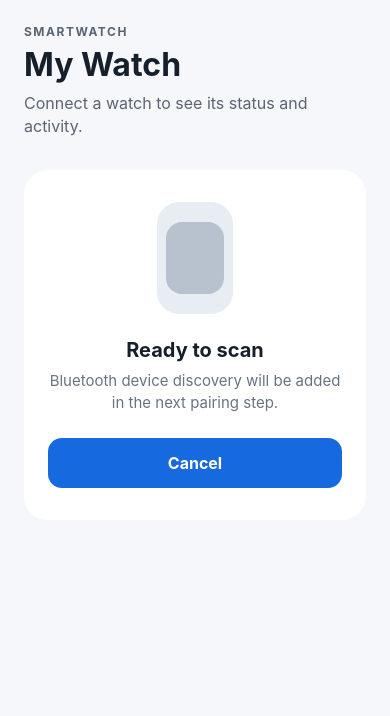
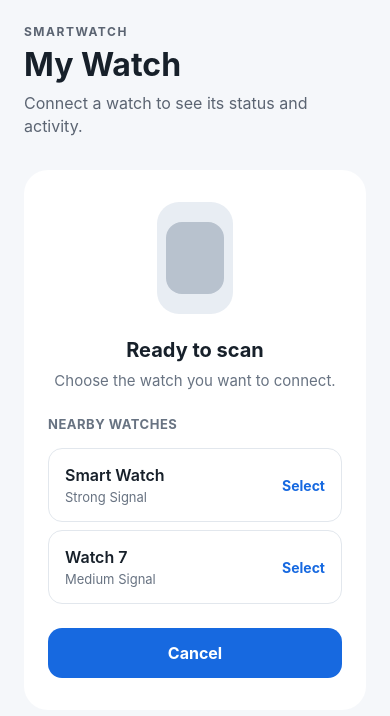
Before and after one commit to robertoteixeira/react-native-smartwatch, a React Native app: screen / in a window 390 px wide. Both pictures are taken after a click on the button "Pair a watch". Shown: the top 716 px of the page. Built offline with nearby package versions, Linux system fonts and the light colour scheme.

Commit message:
feat: add preview watch discovery results

```diff
--- a/App.tsx
+++ b/App.tsx
@@ -24,6 +24,25 @@ type PairingCardProps = {
   isPreparingToPair: boolean;
   onTogglePairing: () => void;
 }
+
+type DiscoveredWatch = {
+  id: string;
+  name: string;
+  signalStrength: 'strong' | 'medium' | 'weak';
+}
+
+const previewWatches: DiscoveredWatch[] = [
+  {
+    id: 'preview-watch-1',
+    name: 'Smart Watch',
+    signalStrength: 'strong',
+  },
+  {
+    id: 'preview-watch-2',
+    name: 'Watch 7',
+    signalStrength: 'medium',
+  },
+];
 
 function DashboardScreen() {
   const [isPreparingToPair, setIsPreparingToPair] = useState(false);
@@ -68,9 +87,26 @@ function PairingCard({
 
       <Text style={styles.cardDescription}>
         {isPreparingToPair
-          ? 'Bluetooth device discovery will be added in the next pairing step.'
+          ? 'Choose the watch you want to connect.'
           : 'Pair a compatible smartwatch to get started.'}
       </Text>
+
+      {isPreparingToPair && (
+        <View style={styles.deviceList}>
+          <Text style={styles.deviceListTitle}>Nearby watches</Text>
+
+          {previewWatches.map(watch => (
+            <View key={watch.id} style={styles.deviceRow}>
+              <View>
+                <Text style={styles.deviceName}>{watch.name}</Text>
+                <Text style={styles.deviceSignal}>{watch.signalStrength} signal</Text>
+              </View>
+
+              <Text style={styles.deviceAction}>Select</Text>
+            </View>
+          ))}
+        </View>
+      )}
 
       <Pressable
         accessibilityRole="button"
@@ -171,6 +207,44 @@ const styles = StyleSheet.create({
     fontSize: 16,
     fontWeight: '700',
   },
+  deviceList: {
+  alignSelf: 'stretch',
+  marginTop: 24,
+  },
+  deviceListTitle: {
+    color: '#687382',
+    fontSize: 13,
+    fontWeight: '700',
+    letterSpacing: 0.5,
+    marginBottom: 8,
+    textTransform: 'uppercase',
+  },
+  deviceRow: {
+    alignItems: 'center',
+    borderColor: '#E2E7ED',
+    borderRadius: 14,
+    borderWidth: 1,
+    flexDirection: 'row',
+    justifyContent: 'space-between',
+    marginTop: 8,
+    padding: 16,
+  },
+  deviceName: {
+    color: '#17202A',
+    fontSize: 16,
+    fontWeight: '600',
+  },
+  deviceSignal: {
+    color: '#687382',
+    fontSize: 13,
+    marginTop: 4,
+    textTransform: 'capitalize',
+  },
+  deviceAction: {
+    color: '#1769E0',
+    fontSize: 14,
+    fontWeight: '700',
+  },
 });
 
 export default App;
```
